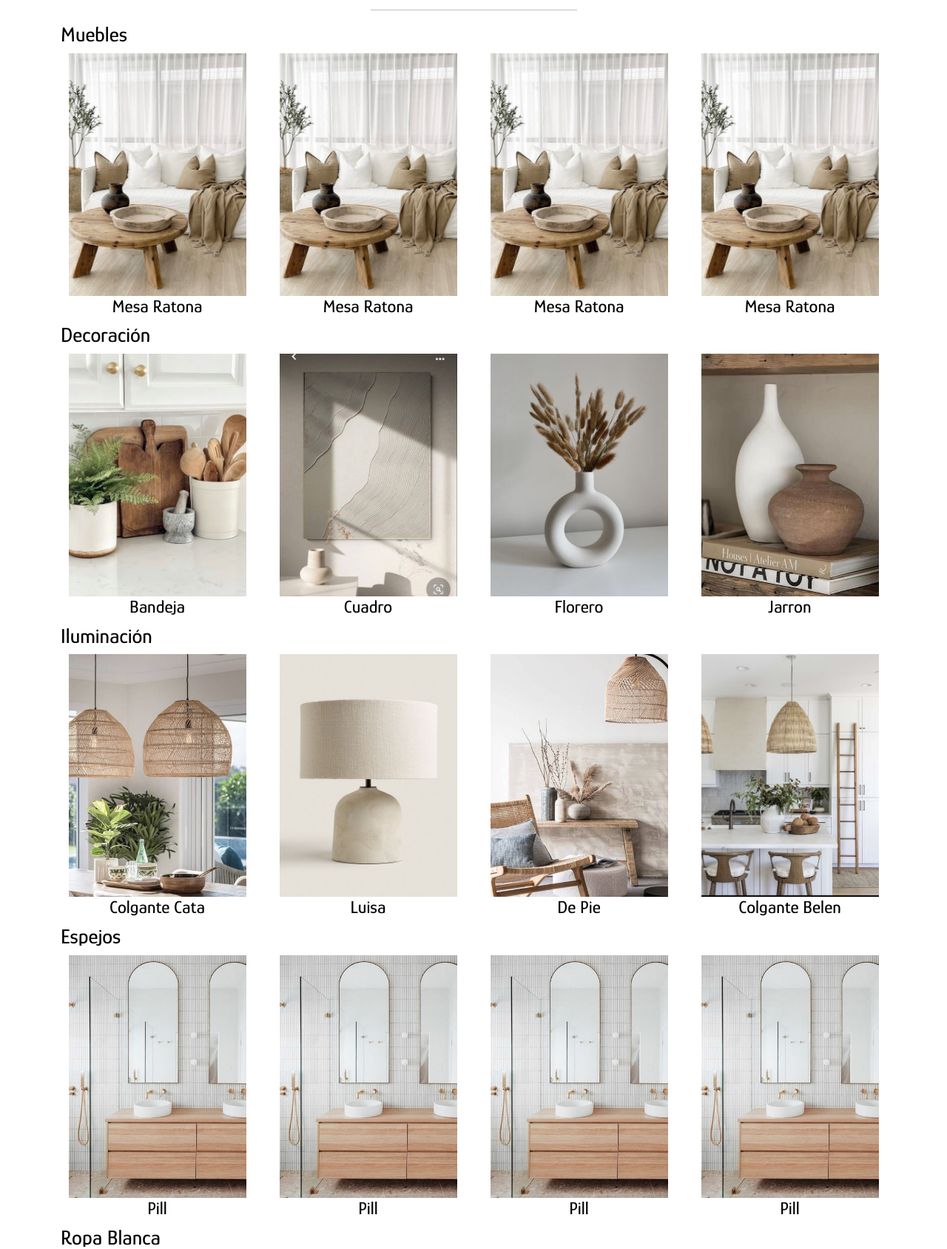
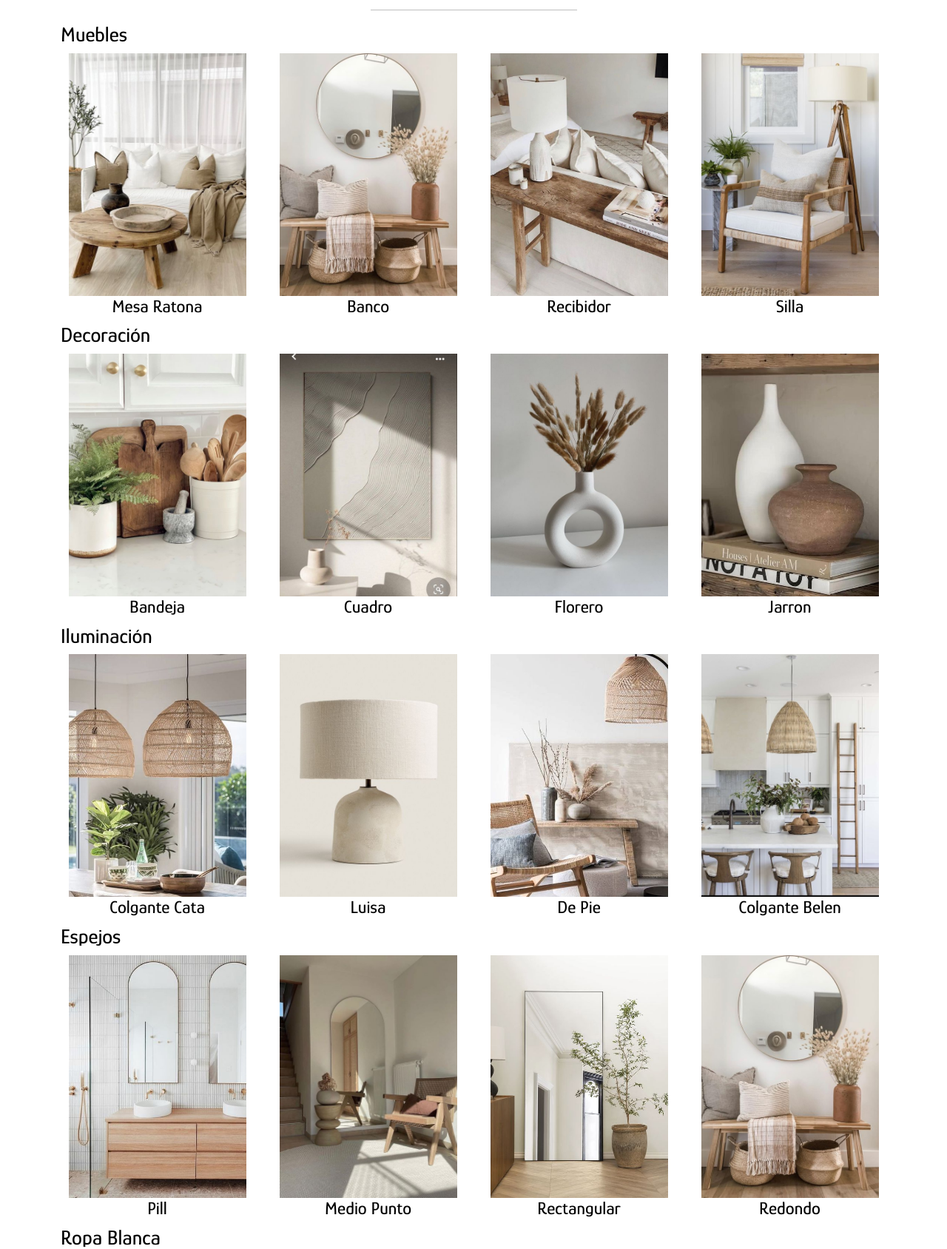
Before and after one commit to hernandezmery95/nirvana-home-deco, a plain HTML site: page pages/productos.html in a window 1280 px wide. Shown: the part 217-1905 px from the top of the page at 74% size. Drawn offline with Linux system fonts and the light colour scheme; a web font is replaced by a local one.

Commit message:
agregar imagenes en productos y link a productos en index

```diff
--- a/pages/productos.html
+++ b/pages/productos.html
@@ -71,7 +71,7 @@
                         <div class="col">
                             <div class="d-flex flex-column align-items-center">
                                 <img
-                                    src="../assets/img/productos/muebles/muebles.jpeg"
+                                    src="../assets/img/productos/muebles/mesa_ratona.jpeg"
                                     class="img-fluid img-producto">
                                 <h4>
                                     Mesa Ratona
@@ -81,30 +81,30 @@
                         <div class="col">
                             <div class="d-flex flex-column align-items-center">
                                 <img
-                                    src="../assets/img/productos/muebles/muebles.jpeg"
+                                    src="../assets/img/productos/muebles/banco.jpeg"
                                     class="img-fluid img-producto">
                                 <h4>
-                                    Mesa Ratona
+                                    Banco
                                 </h4>
                             </div>
                         </div>
                         <div class="col">
                             <div class="d-flex flex-column align-items-center">
                                 <img
-                                    src="../assets/img/productos/muebles/muebles.jpeg"
+                                    src="../assets/img/productos/muebles/recibidor.jpeg"
                                     class="img-fluid img-producto">
                                 <h4>
-                                    Mesa Ratona
+                                    Recibidor
                                 </h4>
                             </div>
                         </div>
                         <div class="col">
                             <div class="d-flex flex-column align-items-center">
                                 <img
-                                    src="../assets/img/productos/muebles/muebles.jpeg"
+                                    src="../assets/img/productos/muebles/silla.jpeg"
                                     class="img-fluid img-producto">
                                 <h4>
-                                    Mesa Ratona
+                                    Silla
                                 </h4>
                             </div>
                         </div>
@@ -161,7 +161,7 @@
                         <div class="col">
                             <div class="d-flex flex-column align-items-center">
                                 <img
-                                    src="../assets/img/productos/iluminacion/lampara colgante.jpeg"
+                                    src="../assets/img/productos/iluminacion/lampara_colgante.jpeg"
                                     class="img-fluid img-producto">
                                 <h4>
                                     Colgante Cata
@@ -181,7 +181,7 @@
                         <div class=" col">
                             <div class="d-flex flex-column align-items-center">
                                 <img
-                                    src="../assets/img/productos/iluminacion/lampara de pie.jpeg"
+                                    src="../assets/img/productos/iluminacion/lampara_pie.jpeg"
                                     class="img-fluid img-producto"">
                                 <h4>
                                     De Pie
@@ -191,7 +191,7 @@
                         <div class=" col">
                             <div class="d-flex flex-column align-items-center">
                                 <img
-                                    src="../assets/img/productos/iluminacion/lampara colgante 2.jpeg"
+                                    src="../assets/img/productos/iluminacion/lampara_colgante2.jpeg"
                                     class="img-fluid img-producto"">
                                 <h4>
                                     Colgante Belen
@@ -206,7 +206,7 @@
                         <div class="col">
                             <div class="d-flex flex-column align-items-center">
                                 <img
-                                    src="../assets/img/productos/espejos/espejos.jpeg"
+                                    src="../assets/img/productos/espejos/pill.jpeg"
                                     class="img-fluid img-producto">
                                 <h4>
                                     Pill
@@ -216,30 +216,30 @@
                         <div class="col">
                             <div class="d-flex flex-column align-items-center">
                                 <img
-                                    src="../assets/img/productos/espejos/espejos.jpeg"
+                                    src="../assets/img/productos/espejos/medio_punto.jpeg"
                                     class="img-fluid img-producto">
                                 <h4>
-                                    Pill
+                                    Medio Punto
                                 </h4>
                             </div>
                         </div>
                         <div class="col">
                             <div class="d-flex flex-column align-items-center">
                                 <img
-                                    src="../assets/img/productos/espejos/espejos.jpeg"
+                                    src="../assets/img/productos/espejos/rectangular.jpeg"
                                     class="img-fluid img-producto">
                                 <h4>
-                                    Pill
+                                    Rectangular
                                 </h4>
                             </div>
                         </div>
                         <div class="col">
                             <div class="d-flex flex-column align-items-center">
                                 <img
-                                    src="../assets/img/productos/espejos/espejos.jpeg"
+                                    src="../assets/img/productos/espejos/redondo.jpeg"
                                     class="img-fluid img-producto">
                                 <h4>
-                                    Pill
+                                    Redondo
                                 </h4>
                             </div>
                         </div>
```
Also changed, not shown: index.html (+12 -12 lines), assets/img/productos/espejos/medio_punto.jpeg (added), assets/img/productos/espejos/pill.jpeg (renamed from assets/img/productos/espejos/espejos.jpeg), assets/img/productos/espejos/rectangular.jpeg (added), assets/img/productos/espejos/redondo.jpeg (added), assets/img/productos/iluminacion/lampara_colgante.jpeg (renamed from assets/img/productos/iluminacion/lampara colgante.jpeg), assets/img/productos/iluminacion/lampara_colgante2.jpeg (renamed from assets/img/productos/iluminacion/lampara colgante 2.jpeg), assets/img/productos/iluminacion/lampara_pie.jpeg (renamed from assets/img/productos/iluminacion/lampara de pie.jpeg), assets/img/productos/muebles/banco.jpeg (added), assets/img/productos/muebles/mesa_ratona.jpeg (renamed from assets/img/productos/muebles/muebles.jpeg), assets/img/productos/muebles/recibidor.jpeg (added), assets/img/productos/muebles/silla.jpeg (added), 6 other files.
